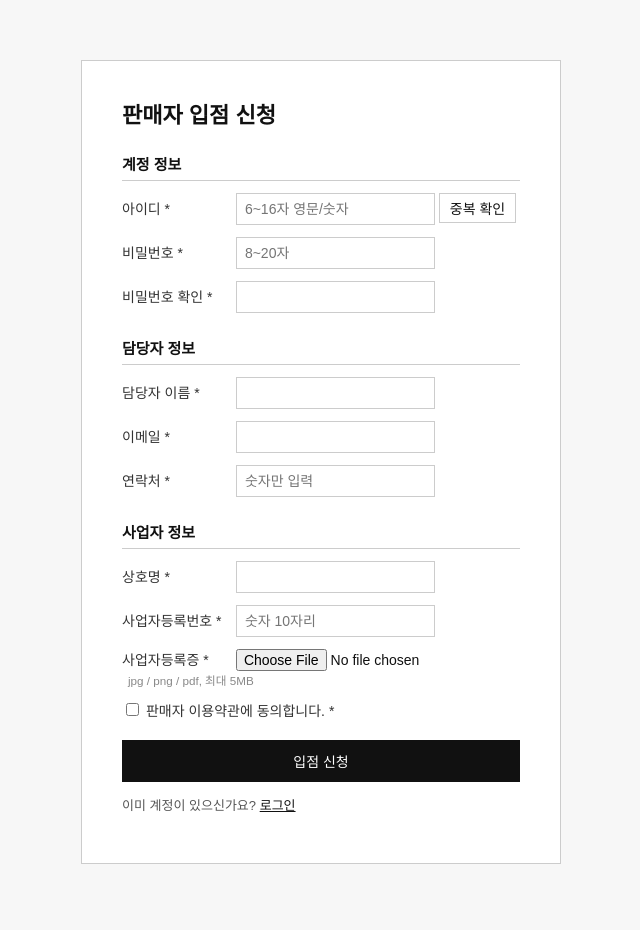
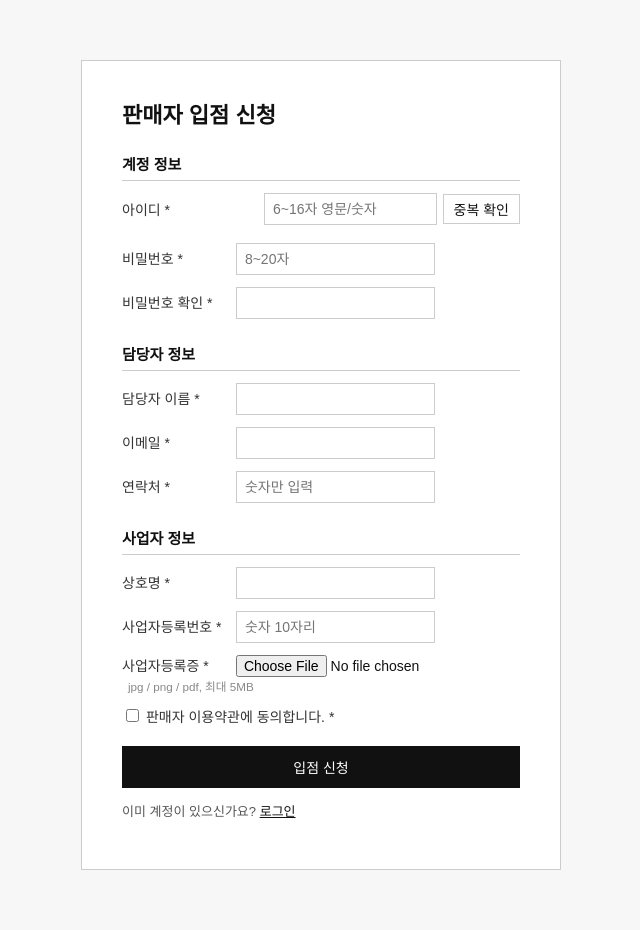
Before and after one commit to W-Rookie/Rookies34_FT, a Java web app: page /seller/signup.jsp in a window 1280 px wide. Shown: the whole page, without its empty margins (319-959 px from the left). Before the commit the page ends 864 px from the top, so only its background shows below. Run offline with Tomcat 11, a stand-in JSP engine, Linux system fonts and the light colour scheme.

Commit message:
아이디 중복확인 멘트 위치 수정

```diff
--- a/webapp/seller/resources/css/seller.css
+++ b/webapp/seller/resources/css/seller.css
@@ -91,35 +124,115 @@ main { padding: 30px 40px; }
   background: #fff;
   border: 1px solid #ccc;
 }
-.auth-box h1 { margin: 0 0 24px; font-size: 22px; }
+
+.auth-box h1 {
+  margin: 0 0 24px;
+  font-size: 22px;
+}
+
 .auth-box h2 {
   margin: 24px 0 12px;
   padding-bottom: 6px;
   font-size: 15px;
   border-bottom: 1px solid #ccc;
 }
-.auth-box form button[type="submit"] { width: 100%; padding: 10px; margin-top: 8px; }
-.auth-box > p { color: #555; font-size: 13px; }
+
+.auth-box form button[type="submit"] {
+  width: 100%;
+  padding: 10px;
+  margin-top: 8px;
+}
+
+.auth-box > p {
+  color: #555;
+  font-size: 13px;
+}
 
 /* ===== 폼 ===== */
-form div { margin-bottom: 12px; }
-label { display: inline-block; min-width: 110px; color: #333; }
-input[type="text"], input[type="password"], input[type="email"],
-input[type="number"], input[type="date"], select, textarea {
+form div {
+  margin-bottom: 12px;
+}
+
+label {
+  display: inline-block;
+  min-width: 110px;
+  color: #333;
+}
+
+input[type="text"],
+input[type="password"],
+input[type="email"],
+input[type="number"],
+input[type="date"],
+select,
+textarea {
   padding: 7px 8px;
   border: 1px solid #ccc;
   background: #fff;
   color: #111;
   font: inherit;
 }
-input:focus, select:focus, textarea:focus { outline: none; border-color: #111; }
-textarea { width: 100%; max-width: 600px; }
-input[type="file"] { font: inherit; }
-small { color: #888; margin-left: 6px; }
-.msg { color: #555; font-size: 13px; }
 
-/* ===== 버튼 (기본: 검정 / 표 안·페이지·닫기: 흰색) ===== */
-button, .btn {
+input:focus,
+select:focus,
+textarea:focus {
+  outline: none;
+  border-color: #111;
+}
+
+textarea {
+  width: 100%;
+  max-width: 600px;
+}
+
+input[type="file"] {
+  font: inherit;
+}
+
+small {
+  color: #888;
+  margin-left: 6px;
+}
+
+.msg {
+  color: #555;
+  font-size: 13px;
+}
+
+/* ===== 판매자 입점 신청: 아이디 중복 확인 영역 ===== */
+/* 수정: 입력칸, 중복 확인 버튼, 결과 메시지 정렬 */
+.signup-id-field {
+  display: grid;
+  grid-template-columns: 110px minmax(0, 1fr) auto;
+  column-gap: 6px;
+  row-gap: 6px;
+  align-items: center;
+}
+
+.signup-id-field label {
+  min-width: 0;
+}
+
+.signup-id-field input {
+  width: 100%;
+  min-width: 0;
+}
+
+.signup-id-field #checkIdBtn {
+  white-space: nowrap;
+}
+
+.signup-id-field #checkIdMsg {
+  grid-column: 2 / 4;
+  display: block;
+  margin: 0;
+  line-height: 1.5;
+  overflow-wrap: anywhere;
+}
+
+/* ===== 버튼 (기본: 검정 / 표 안: 흰색) ===== */
+button,
+.btn {
   display: inline-block;
   padding: 7px 14px;
   border: 1px solid #111;
@@ -129,19 +242,41 @@ button, .btn {
   text-decoration: none;
   cursor: pointer;
 }
-button:hover, .btn:hover { background: #333; }
-button:disabled { background: #ccc; border-color: #ccc; color: #888; cursor: default; }
 
-table.list td button, .pager button, .closeBtn, #checkIdBtn {
+button:hover,
+.btn:hover {
+  background: #333;
+}
+
+button:disabled {
+  background: #ccc;
+  border-color: #ccc;
+  color: #888;
+  cursor: default;
+}
+
+table.list td button,
+.pager button,
+.closeBtn,
+#checkIdBtn {
   background: #fff;
   color: #111;
   border-color: #ccc;
   padding: 4px 10px;
 }
-table.list td button:hover, .pager button:hover, .closeBtn:hover, #checkIdBtn:hover {
+
+table.list td button:hover,
+.pager button:hover,
+.closeBtn:hover,
+#checkIdBtn:hover {
   background: #f2f2f2;
 }
-table.list td button:disabled { background: #f7f7f7; color: #ccc; border-color: #eee; }
+
+table.list td button:disabled {
+  background: #f7f7f7;
+  color: #ccc;
+  border-color: #eee;
+}
 
 /* ===== 필터·요약·패널 ===== */
 .filter {
--- a/webapp/seller/signup.jsp
+++ b/webapp/seller/signup.jsp
@@ -1,3 +1,4 @@
+
 <%@ page contentType="text/html; charset=UTF-8" pageEncoding="UTF-8" %>
 <!DOCTYPE html>
 <html lang="ko">
@@ -5,7 +6,66 @@
   <meta charset="UTF-8">
   <title>판매자 입점 신청</title>
   <link rel="stylesheet" href="resources/css/seller.css?v=20261125-R5">
-  <%-- 비로그인 페이지: header.jsp(guard.js 포함)를 쓰지 않음 → 무한 리다이렉트 방지 --%>
+
+  <style>
+    /* 아이디 중복 확인 영역 */
+    .signup-id-field {
+      display: grid;
+      grid-template-columns: 136px minmax(0, 1fr);
+      column-gap: 6px;
+      row-gap: 6px;
+      align-items: center;
+    }
+
+    .signup-id-field > label {
+      min-width: 0;
+    }
+
+    /* 입력칸과 버튼을 한 줄로 배치 */
+    .signup-id-field .signup-id-controls {
+      display: flex;
+      align-items: center;
+      gap: 6px;
+      min-width: 0;
+      margin: 0;
+    }
+
+    .signup-id-controls input[type="text"] {
+      flex: 1 1 auto;
+      min-width: 0;
+      width: 100%;
+    }
+
+    .signup-id-controls #checkIdBtn {
+      flex-shrink: 0;
+      white-space: nowrap;
+    }
+
+    /* 안내 메시지는 반드시 아래 줄에 표시 */
+    .signup-id-field #checkIdMsg {
+      grid-column: 2;
+      display: block;
+      width: 100%;
+      margin: 0;
+      line-height: 1.5;
+      overflow-wrap: anywhere;
+    }
+
+    /* 작은 화면 대응 */
+    @media (max-width: 480px) {
+      .signup-id-field {
+        grid-template-columns: minmax(0, 1fr);
+      }
+
+      .signup-id-field > label,
+      .signup-id-field .signup-id-controls,
+      .signup-id-field #checkIdMsg {
+        grid-column: 1;
+      }
+    }
+  </style>
+
+  <%-- 비로그인 페이지: header.jsp를 사용하지 않음 --%>
   <script src="resources/js/seller/api.js?v=20261125-R5"></script>
 </head>
 <body>
@@ -14,62 +74,137 @@
   <h1>판매자 입점 신청</h1>
 
   <form id="signupForm">
+
     <h2>계정 정보</h2>
-    <div>
+
+    <%-- 아이디 입력 및 중복 확인 --%>
+    <div class="signup-id-field">
       <label for="login_id">아이디 *</label>
-      <input type="text" id="login_id" name="login_id" placeholder="6~16자 영문/숫자" required>
-      <button type="button" id="checkIdBtn">중복 확인</button>
+
+      <div class="signup-id-controls">
+        <input
+          type="text"
+          id="login_id"
+          name="login_id"
+          placeholder="6~16자 영문/숫자"
+          required
+        >
+        <button type="button" id="checkIdBtn">
+          중복 확인
+        </button>
+      </div>
+
+      <%-- 중복 확인 결과 메시지 --%>
       <span id="checkIdMsg" class="msg"></span>
     </div>
+
     <div>
       <label for="password">비밀번호 *</label>
-      <input type="password" id="password" name="password" placeholder="8~20자" required>
+      <input
+        type="password"
+        id="password"
+        name="password"
+        placeholder="8~20자"
+        required
+      >
     </div>
+
     <div>
       <label for="password_confirm">비밀번호 확인 *</label>
-      <%-- name 속성 없음: 서버로 안 보냄 (클라이언트 검증용) --%>
-      <input type="password" id="password_confirm" required>
+      <%-- 서버로 전송하지 않는 클라이언트 검증용 필드 --%>
+      <input
+        type="password"
+        id="password_confirm"
+        required
+      >
     </div>
 
     <h2>담당자 정보</h2>
+
     <div>
       <label for="manager_name">담당자 이름 *</label>
-      <input type="text" id="manager_name" name="manager_name" required>
+      <input
+        type="text"
+        id="manager_name"
+        name="manager_name"
+        required
+      >
     </div>
+
     <div>
       <label for="email">이메일 *</label>
-      <input type="email" id="email" name="email" required>
+      <input
+        type="email"
+        id="email"
+        name="email"
+        required
+      >
     </div>
+
     <div>
       <label for="phone">연락처 *</label>
-      <input type="text" id="phone" name="phone" placeholder="숫자만 입력" required>
+      <input
+        type="text"
+        id="phone"
+        name="phone"
+        placeholder="숫자만 입력"
+        required
+      >
     </div>
 
     <h2>사업자 정보</h2>
+
     <div>
       <label for="business_name">상호명 *</label>
-      <input type="text" id="business_name" name="business_name" required>
+      <input
+        type="text"
+        id="business_name"
+        name="business_name"
+        required
+      >
     </div>
+
     <div>
       <label for="business_reg_no">사업자등록번호 *</label>
-      <input type="text" id="business_reg_no" name="business_reg_no" placeholder="숫자 10자리" required>
+      <input
+        type="text"
+        id="business_reg_no"
+        name="business_reg_no"
+        placeholder="숫자 10자리"
+        required
+      >
     </div>
+
     <div>
       <label for="business_cert_file">사업자등록증 *</label>
-      <input type="file" id="business_cert_file" name="business_cert_file" accept=".jpg,.jpeg,.png,.pdf" required>
+      <input
+        type="file"
+        id="business_cert_file"
+        name="business_cert_file"
+        accept=".jpg,.jpeg,.png,.pdf"
+        required
+      >
       <small>jpg / png / pdf, 최대 5MB</small>
     </div>
 
     <div>
-      <label><input type="checkbox" id="agree_terms"> 판매자 이용약관에 동의합니다. *</label>
+      <label>
+        <input type="checkbox" id="agree_terms">
+        판매자 이용약관에 동의합니다. *
+      </label>
     </div>
 
-    <button type="submit" id="submitBtn">입점 신청</button>
+    <button type="submit" id="submitBtn">
+      입점 신청
+    </button>
   </form>
 
   <p id="signupMsg" class="msg"></p>
 
-  <p>이미 계정이 있으신가요? <a href="login.jsp">로그인</a></p>
+  <p>
+    이미 계정이 있으신가요?
+    <a href="login.jsp">로그인</a>
+  </p>
 </main>
 
 <script src="resources/js/seller/signup.js?v=20261125-R5"></script>
```
Also changed, not shown: other parts of webapp/seller/resources/css/seller.css (+258 -53 lines).
